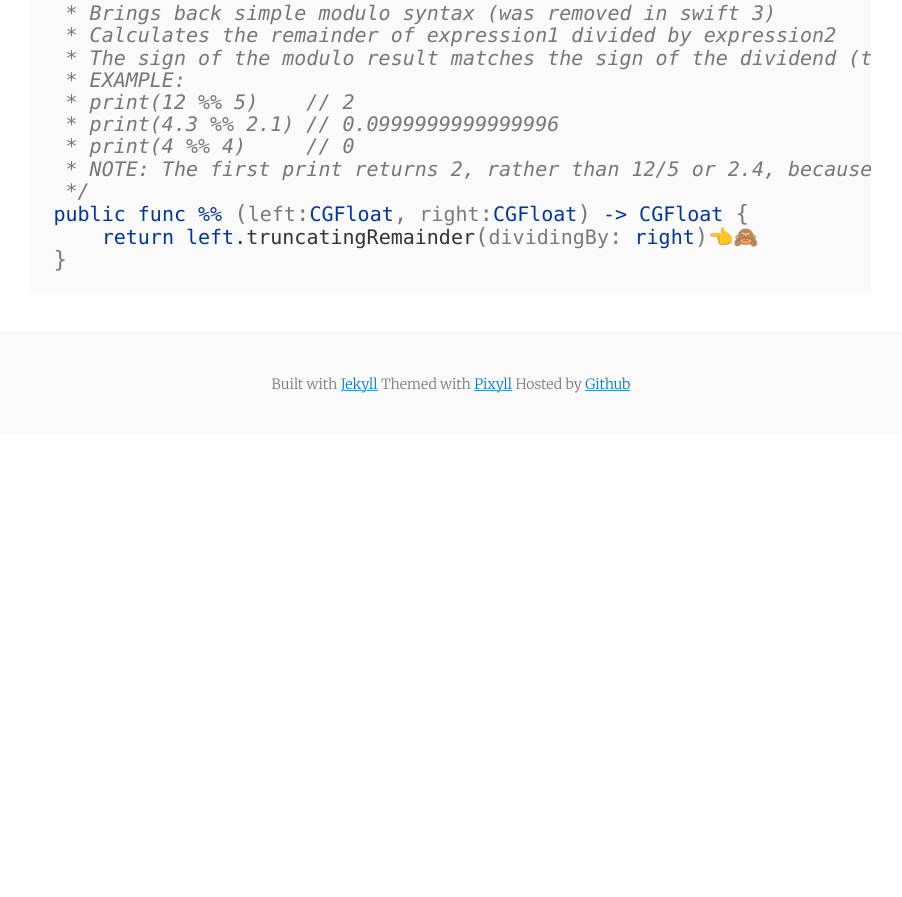
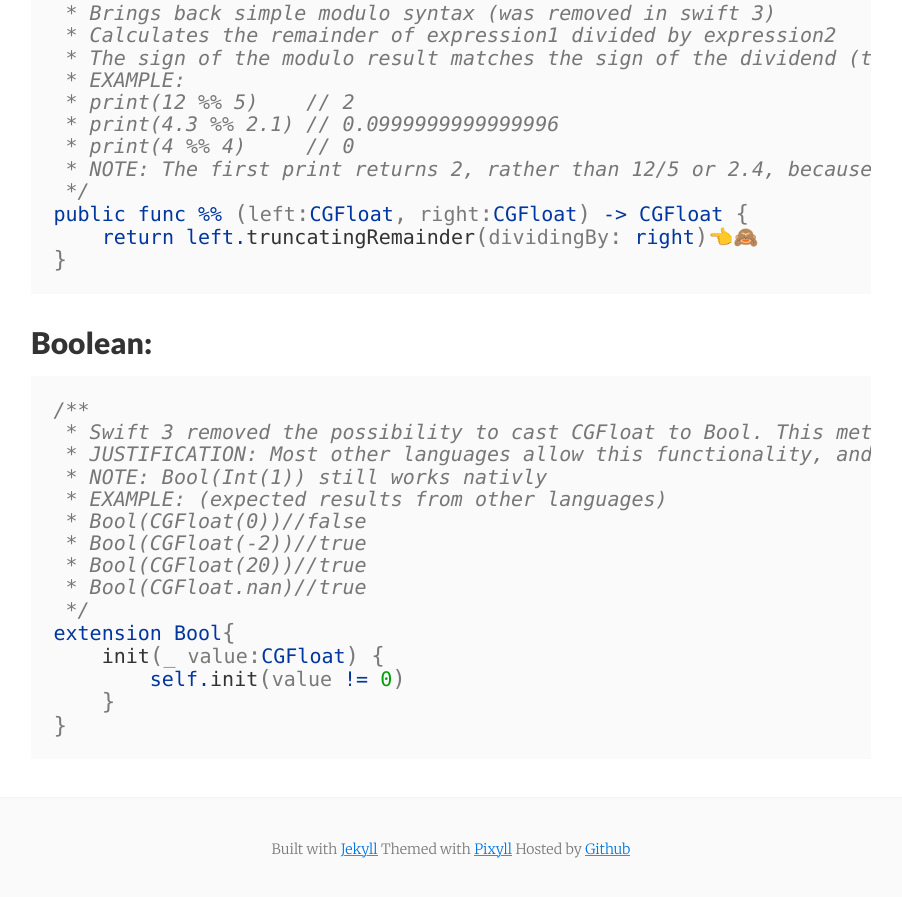
Before and after one commit to stylekit/stylekit.github.io, a Jekyll site: the page built from _posts/2017-01-12-swift-3-migration.md, in a window 1280 px wide and 900 px high, scrolled down 1857 px. Shown: the top 897 px of the window, without its empty margins (189-1091 px from the left). Built offline with Jekyll 4.4.1, drawn with Linux system fonts in a browser that asks for light colours; nearby versions of some CDN libraries; comment, search, counter and statistics services are not loaded; before the commit the page ends 2292 px from its top, so only the background shows below that.

Commit message:
Files modified: 1


Modified 1 file:
_posts/2017-01-12-swift-3-migration.md

````diff
--- a/_posts/2017-01-12-swift-3-migration.md
+++ b/_posts/2017-01-12-swift-3-migration.md
@@ -56,3 +56,23 @@ public func %% (left:CGFloat, right:CGFloat) -> CGFloat {
     return left.truncatingRemainder(dividingBy: right)👈🙈
 }
 ```
+
+## Boolean:
+
+```swift
+/**
+ * Swift 3 removed the possibility to cast CGFloat to Bool. This method brings back this functionality.
+ * JUSTIFICATION: Most other languages allow this functionality, and is familiar to the user the alternative is verbose code. Which makes code congnitivly harder to read.
+ * NOTE: Bool(Int(1)) still works nativly
+ * EXAMPLE: (expected results from other languages)
+ * Bool(CGFloat(0))//false
+ * Bool(CGFloat(-2))//true
+ * Bool(CGFloat(20))//true
+ * Bool(CGFloat.nan)//true
+ */
+extension Bool{
+    init(_ value:CGFloat) {
+        self.init(value != 0)
+    }
+}
+```
````
